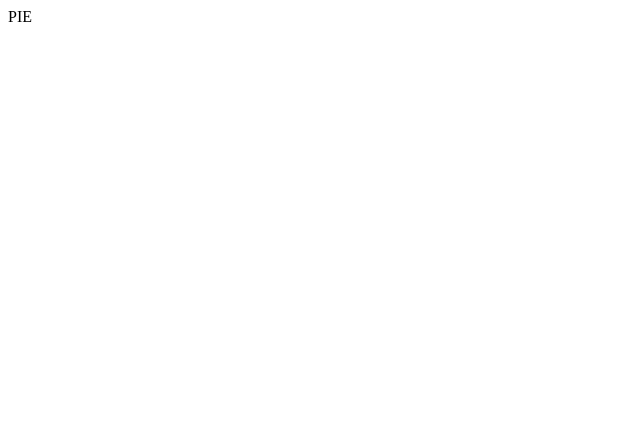
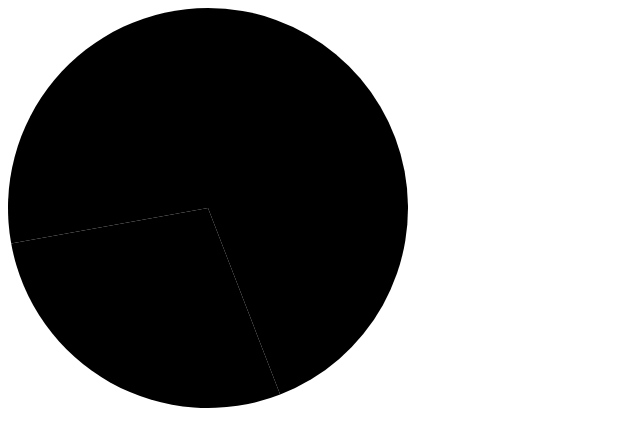
Before and after one commit to dboland77/visx-piechart, a React (Create React App) app: page / in a window 1280 px wide. Shown: the top 446 px of the page, without its empty margins (0-640 px from the left). Built offline with nearby package versions, Linux system fonts and the light colour scheme.

Commit message:
It starts with an svg

```diff
--- a/src/components/Home.jsx
+++ b/src/components/Home.jsx
@@ -10,5 +10,20 @@ const coins = [
 ];
 
 export default function Home() {
-  return <main>PIE</main>
+  const width = 400;
+  const half = width / 2;
+
+  return (
+    <main>
+      <svg width={width} height={width}>
+        <Group top={half} left={half}>
+          <Pie
+          data={coins}
+          pieValue={data => data.amount*data.inGBP}
+          outerRadius={half}
+          ></Pie>
+        </Group>
+      </svg>
+    </main>
+  );
 }
```
